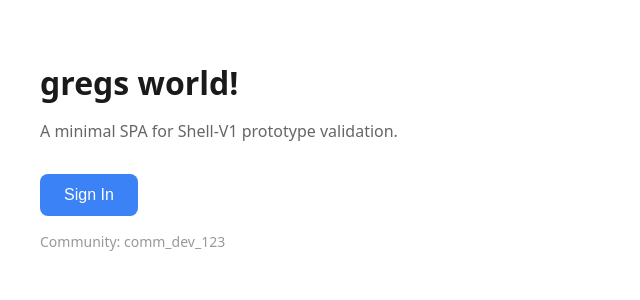
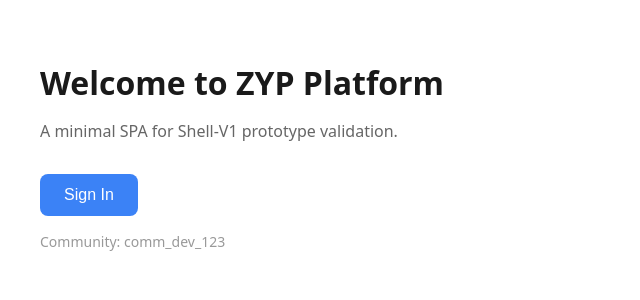
Before and after one commit to Zyp-Platform/hello-world, a React (Vite) app: page / in a window 1280 px wide. Shown: the top 300 px of the page, without its empty margins (0-640 px from the left). Built offline with nearby package versions, Linux system fonts and the light colour scheme.

Commit message:
Update public home title to "Welcome to ZYP Platform"

```diff
--- a/src/dashboards/PublicHome.tsx
+++ b/src/dashboards/PublicHome.tsx
@@ -33,7 +33,7 @@ export default function PublicHome(props: DashboardProps) {
       }}
     >
       <h1 style={{ fontSize: '2rem', marginBottom: '1rem' }}>
-        gregs world!
+        Welcome to ZYP Platform
       </h1>
       <p style={{ marginBottom: '2rem', color: theme === 'dark' ? '#a0a0a0' : '#666' }}>
         A minimal SPA for Shell-V1 prototype validation.
```
Also changed, not shown: 2 other files (tests, documents, lock files or other folders).
